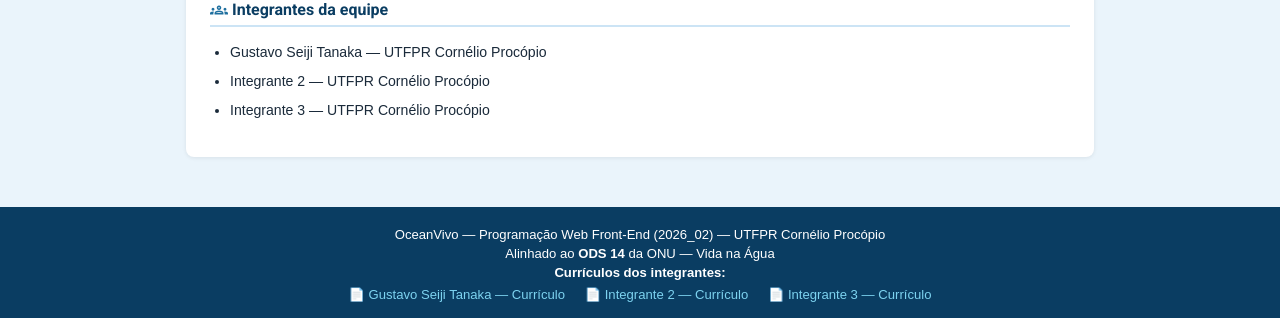
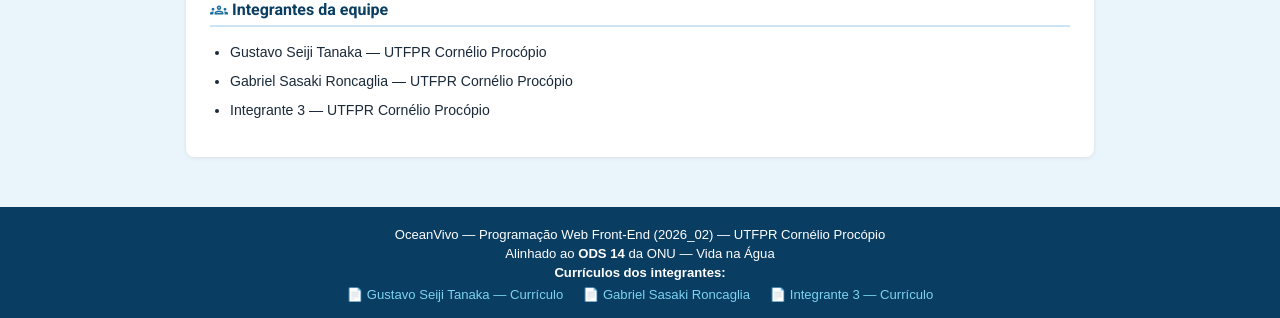
Before and after one commit to RomasRG/projeto-ods14-oceanvivo, a plain HTML site: page index.html in a window 1280 px wide. Shown: the part 1272-1590 px from the top of the page. Drawn offline with Linux system fonts and the light colour scheme.

Commit message:
Update index.html

```diff
--- a/index.html
+++ b/index.html
@@ -122,7 +122,7 @@
             </h2>
             <ul>
                 <li>Gustavo Seiji Tanaka — UTFPR Cornélio Procópio</li>
-                <li>Integrante 2 — UTFPR Cornélio Procópio</li>
+                <li>Gabriel Sasaki Roncaglia — UTFPR Cornélio Procópio</li>
                 <li>Integrante 3 — UTFPR Cornélio Procópio</li>
             </ul>
         </section>
@@ -133,7 +133,7 @@
         <p>Alinhado ao <strong>ODS 14</strong> da ONU — Vida na Água</p>
         <p><strong>Currículos dos integrantes:</strong></p>
         <a href="curriculos/cv_tnk/index.html" target="_blank">📄 Gustavo Seiji Tanaka — Currículo</a>
-        <a href="#" target="_blank">📄 Integrante 2 — Currículo</a>
+        <a href="curriculos/cv_GabrielSasaki/index.html" target="_blank">📄 Gabriel Sasaki Roncaglia</a>
         <a href="#" target="_blank">📄 Integrante 3 — Currículo</a>
     </footer>
 
```
